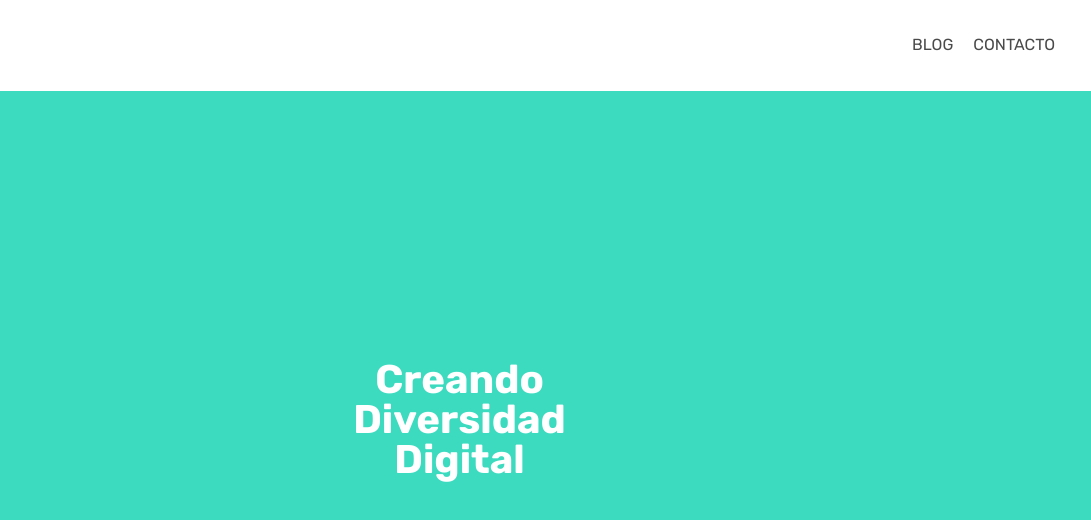
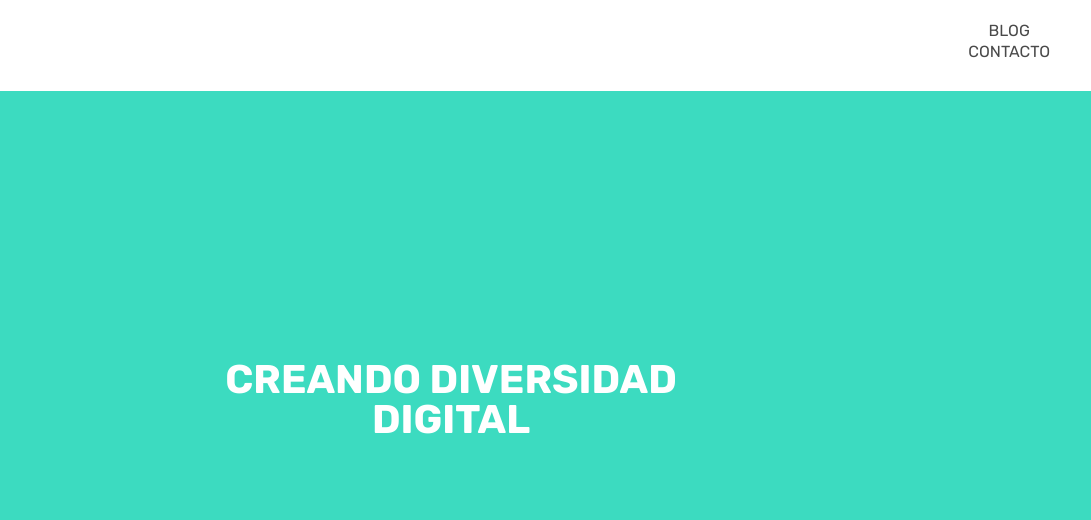
Before and after one commit to Adalab/modulo-1-evaluacion-intermedia-Tatiana-Na, a plain HTML site: page index.html in a window 1280 px wide. Shown: the full height of the page, 189-1280 px from the left. Drawn offline with Linux system fonts and the light colour scheme.

Commit message:
done improvements

```diff
--- a/index.html
+++ b/index.html
@@ -4,11 +4,11 @@
     <meta charset="UTF-8">
     <meta http-equiv="X-UA-Compatible" content="IE=edge">
     <meta name="viewport" content="width=device-width, initial-scale=1.0">
-    <link rel="stylesheet" href="./slyles/resert.css">
-    <link rel="stylesheet" href="./slyles/main.css">
     <link rel="preconnect" href="https://fonts.gstatic.com">
     <link href="https://fonts.googleapis.com/css2?
     family=Rubik:wght@400;700&display=swap" rel="stylesheet">
+    <link rel="stylesheet" href="./slyles/resert.css">
+    <link rel="stylesheet" href="./slyles/main.css">
 
     <title>ADALAB-Repaso</title>
 </head>
@@ -19,16 +19,16 @@
         <img src="./images/adalab-logo-155x61.png" alt="Adalab-logo"></div>
         <nav>
             <button class="Button">
-            <p>BLOG</p>
-            <P>CONTACTO</P>
+                <ul>
+                    <li><a class="blog" href="https://adalab.es/">Blog</a></li>
+                    <li><a class="contact" href="https://adalab.es/">Contacto</a></li>
+        </ul>
         </button>
         </nav>
     </header>
     <main class="main">
     <h1 class="h1">
-  Creando
-  Diversidad
-  Digital</h1>
+        Creando diversidad digital</h1>
     </main>
 
 </body>
--- a/slyles/main.css
+++ b/slyles/main.css
@@ -1,6 +1,7 @@
 * {
     font-family: 'Rubik', sans-serif;
 }
+
 .header {
     display: flex;
     flex-direction: column;
@@ -9,7 +10,6 @@
     position: fixed;
     background-color: white;
     width: 100vw;
-
 }
 
 .Logo {
@@ -21,18 +21,34 @@
 }
 
 .Button {
+    line-height: 20px;
+    text-transform: uppercase;
     border: none;
     background-color: white;
-    color: #4a4a4a;
-    font-size: 16px;
     gap: 20px;
     display: flex;
     flex-direction: row;
     justify-content: center;
     align-items: center;
-    margin-top: 10px;
+    margin-top: 5px;
     margin-bottom: 13px;
 }
+
+.blog {
+    color: #4a4a4a;
+    font-size: 16px;
+    text-decoration: none;
+    list-style: none;
+    padding: 5px 5px 5px 5px;
+}
+.contact {
+    color: #4a4a4a;
+    font-size: 16px;
+    text-decoration: none;
+    list-style: none;
+    padding: 5px 5px 5px 5px;
+}
+
 .main {
     background-color: #3CDBC0;
     height: 100vh;
@@ -42,57 +58,32 @@
 }
 h1 {
    font-size: 30px;
+   text-transform: uppercase;
     color: #FFFFFF;
     font-weight: bold;
     line-height: 40px;
-    width: 50%;
+    width: 40%;
     text-align: center;
-    white-space: pre-wrap;
-
 }
 
 @media screen and (min-width: 768px) {
+
     .header {
-        display: flex;
         flex-direction: row;
         justify-content: space-between;
-        align-items: center;
         position: absolute;
-        width: 100vw;
-        background-color: white;
     }
 
     .Logo {
-        width: 155px;
-        display: flex;
-        justify-content: center;
-        align-items: center;
         margin-left: 30px;
-        margin-top: 10px;
         margin-bottom: 20px;
     }
     .Button {
-        border: none;
-        background-color: white;
-        color: #4a4a4a;
-        font-size: 16px;
-        gap: 20px;
-        display: flex;
-        flex-direction: row;
-        justify-content: center;
         align-items: center;
-        margin-top: 10px;
-        margin-bottom: 13px;
         margin-right: 30px ;
     }
+
     h1 {
         font-size: 40px;
-        color: #FFFFFF;
-        font-weight: bold;
-        line-height: 40px;
-        width: 50%;
-        text-align: center;
-        white-space: pre-wrap;
-
     }
     }
```
Also changed, not shown: package-lock.json (added), 1 other file.
